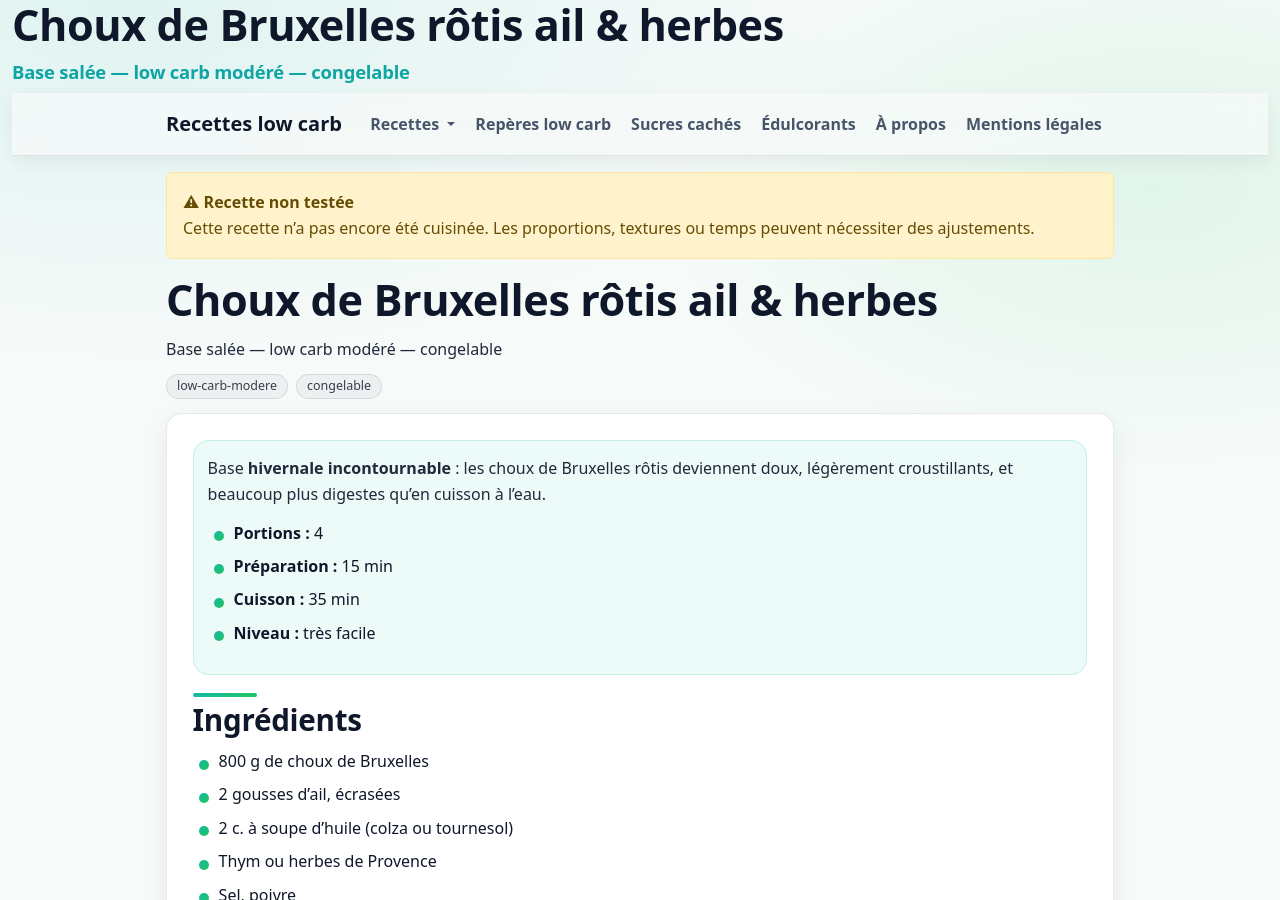
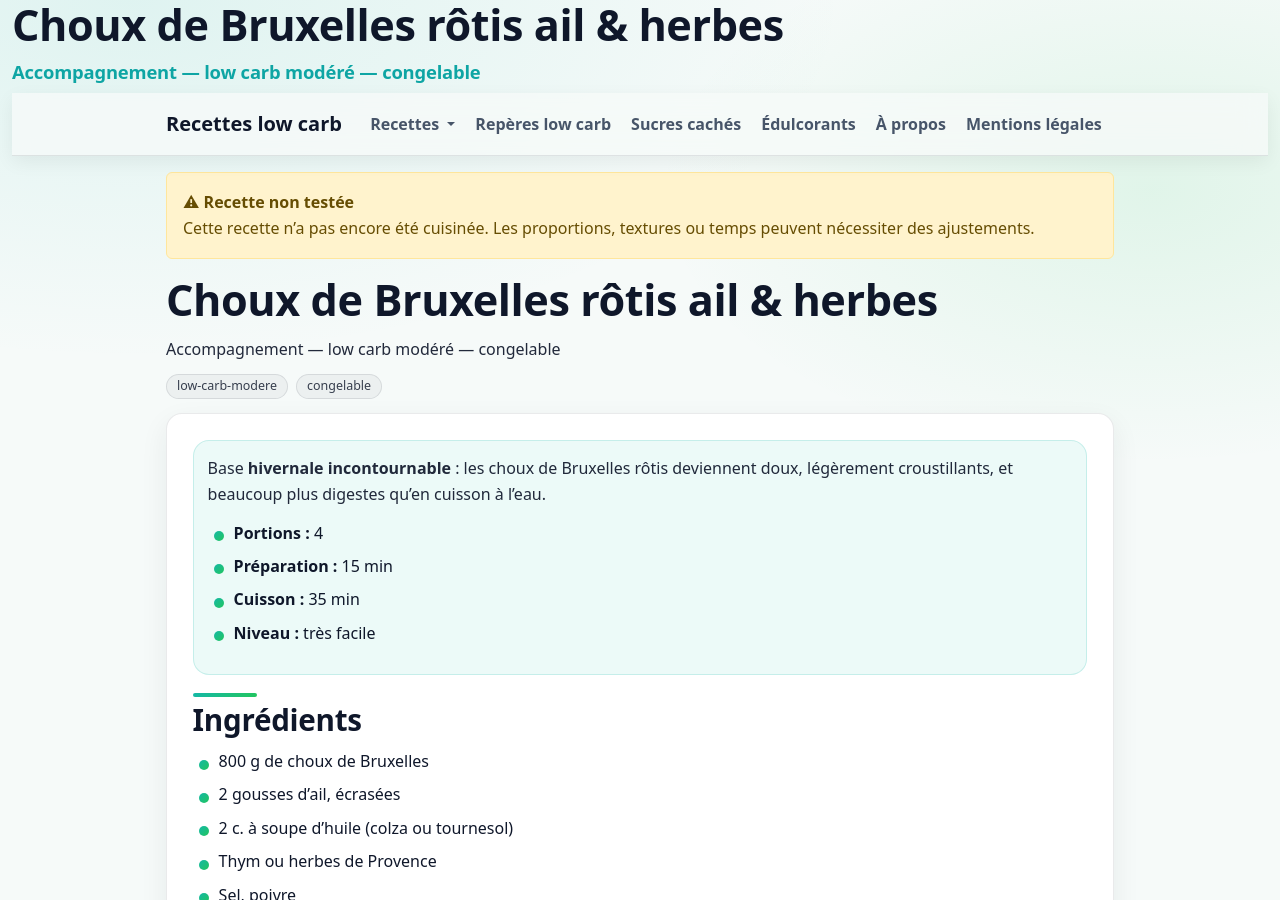
Before and after one commit to laurie-boissay/laurie-boissay.github.io, a Jekyll site: the page built from recettes/choux-bruxelles-rotis-ail-herbes.html, in a window 1280 px wide and 900 px high. Built offline with Jekyll 4.4.1, drawn with Linux system fonts in a browser that asks for light colours.

Commit message:
Update choux-bruxelles-rotis-ail-herbes.html
Légumes & accompagnements

```diff
--- a/recettes/choux-bruxelles-rotis-ail-herbes.html
+++ b/recettes/choux-bruxelles-rotis-ail-herbes.html
@@ -3,13 +3,14 @@ layout: recipe
 title: "Choux de Bruxelles rôtis ail & herbes"
 description: "Choux de Bruxelles rôtis au four avec ail et herbes. Base low carb modéré, simple, idéale en accompagnement."
 recipe_title: "Choux de Bruxelles rôtis ail & herbes"
-recipe_subtitle: "Base salée — low carb modéré — congelable"
-recipe_group: "Bases"
+recipe_subtitle: "Accompagnement — low carb modéré — congelable"
+recipe_group: "Légumes & accompagnements"
 recipe_sort: "choux-bruxelles-rotis-ail-herbes"
 recipe_tested: false
 tags:
   - low-carb-modere
   - congelable
+
 extra_head: |
   <script type="application/ld+json">
   {
@@ -21,7 +22,7 @@ extra_head: |
     "prepTime": "PT15M",
     "cookTime": "PT35M",
     "totalTime": "PT50M",
-    "recipeCategory": "Base",
+    "recipeCategory": "Légumes & accompagnements",
     "keywords": "low carb, choux de bruxelles, legumes rotis",
     "author": { "@type": "Person", "name": "Laurie" },
     "recipeIngredient": [
```
